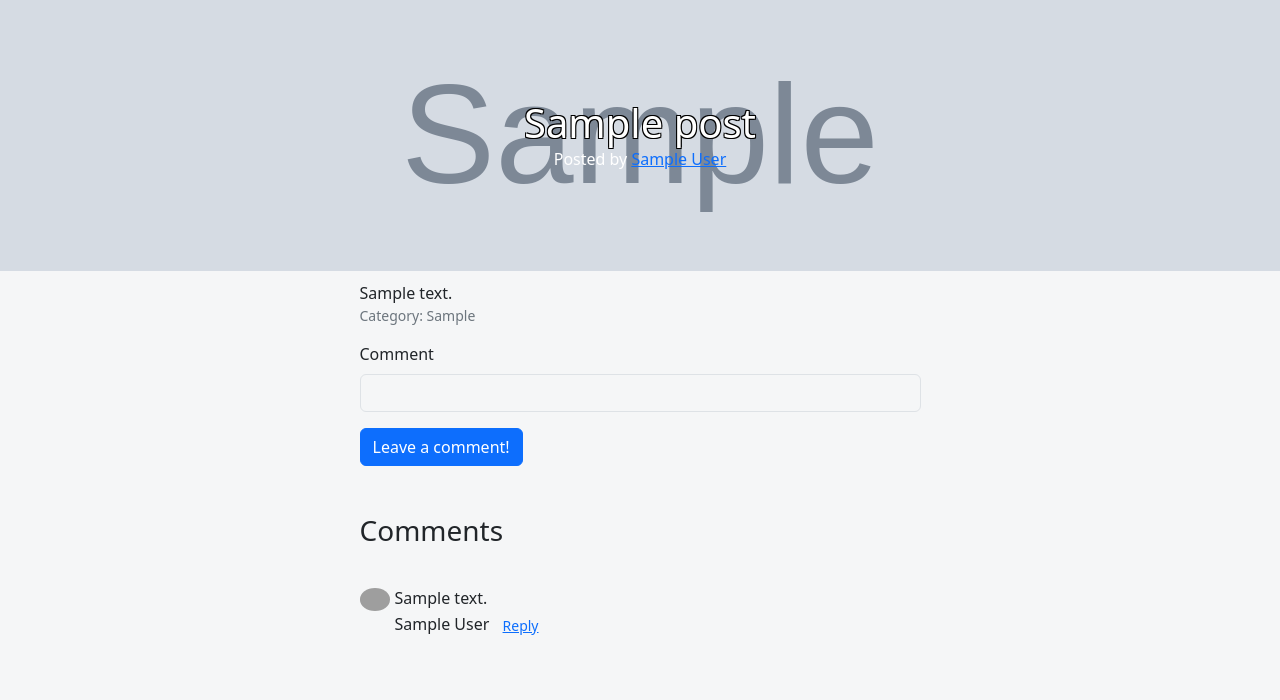
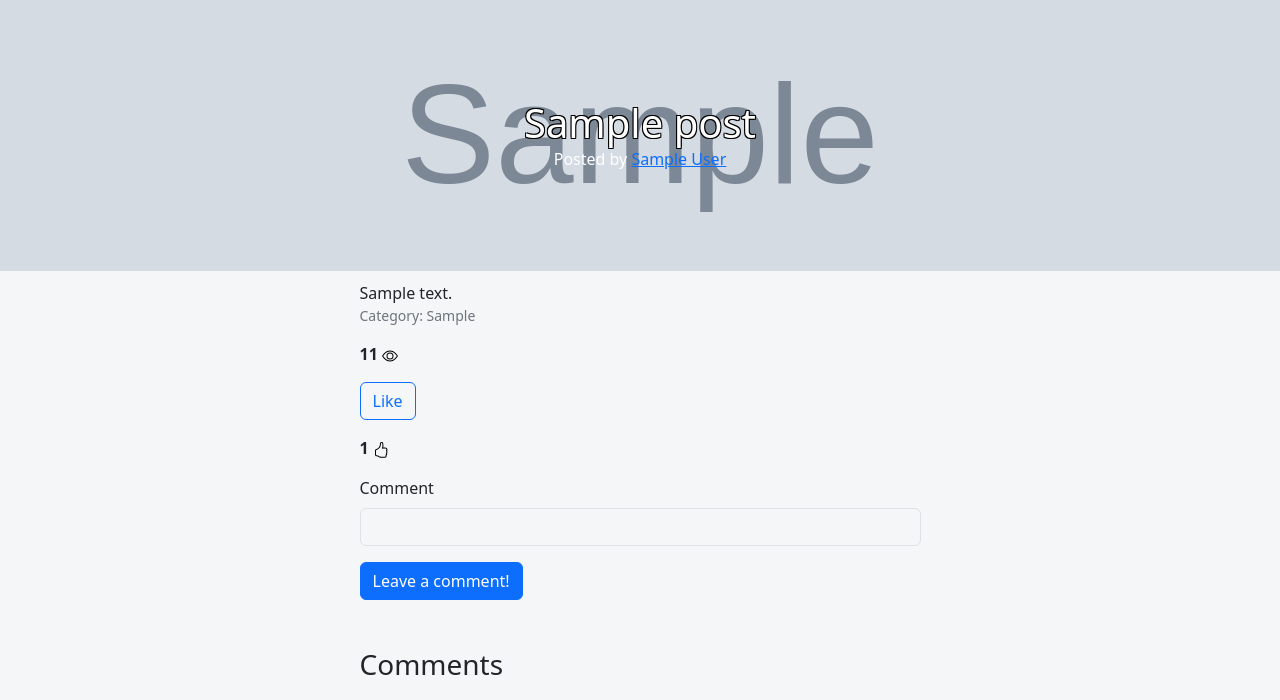
Before and after one commit to Selorme/ruthselorme, a Flask app: page /post/1 in a window 1280 px wide. Shown: the part 89-789 px from the top of the page. Run offline with Flask 3, Linux system fonts and the light colour scheme; tables that the repository leaves empty hold one stand-in row (values such as "Sample post"); grey boxes marked "Sample" are stand-in pictures; some libraries are stand-ins or nearby versions; grey boxes are pictures that could not be loaded.

Commit message:
this is the simplest update I've ever made to this web service, added like feature and view counter

```diff
--- a/app.py
+++ b/app.py
@@ -1,4 +1,4 @@
-from flask import Flask, abort, render_template, request, redirect, url_for, flash
+from flask import Flask, abort, render_template, request, redirect, url_for, flash, jsonify
 from datetime import datetime, date
 from flask_bootstrap import Bootstrap
 from flask_sqlalchemy import SQLAlchemy
@@ -85,6 +85,9 @@ class Post(db.Model):
     scheduled_datetime: Mapped[datetime] = mapped_column(db.DateTime, nullable=True)
 
     comments = relationship("Comment", back_populates="parent_post")
+
+    views: Mapped[int] = mapped_column(Integer, default=0)
+    likes: Mapped[int] = mapped_column(Integer, default=0)
 
 
 # Table for registered users
@@ -553,6 +556,10 @@ def audacity():
 @app.route("/post/<int:post_id>", methods=["GET", "POST"])
 def show_post(post_id):
     requested_post = db.get_or_404(Post, post_id)
+
+    requested_post.views += 1
+    db.session.commit()
+
     comment_form = CommentForm()
 
     if comment_form.validate_on_submit():
@@ -588,6 +595,16 @@ def show_post(post_id):
         categories=categories,
         copyright_year=year
     )
+
+
+# Route to handle the like functionality
+@app.route('/post/<int:post_id>/like', methods=['POST'])
+def like_post(post_id):
+    post = db.get_or_404(Post, post_id)
+    post.likes += 1
+    db.session.commit()
+    return jsonify({'likes': post.likes})  # Return updated likes count as JSON
+
 
 @app.route('/search')
 def search():
--- a/static/css/styles.css
+++ b/static/css/styles.css
@@ -522,6 +522,14 @@ body.dark-mode .github {
     content: url('/static/img/github.svg');
 }
 
+body.dark-mode .eye {
+    content: url('/static/img/eye.svg');
+}
+
+body.dark-mode .thumb {
+    content: url('/static/img/thumbsup.svg')
+}
+
 .cke_editable p {
     text-align: left !important;
 }
--- a/static/js/scripts.js
+++ b/static/js/scripts.js
@@ -1,4 +1,5 @@
 console.log("JavaScript file loaded");
+
 window.addEventListener('DOMContentLoaded', () => {
     let scrollPos = 0;
     const mainNav = document.getElementById('mainNav');
@@ -75,7 +76,6 @@ function initializeSubscriptionReminder() {
 
 document.addEventListener('DOMContentLoaded', initializeSubscriptionReminder);
 
-
 document.addEventListener('DOMContentLoaded', function() {
     const scheduleBtn = document.querySelector('input[name="schedule"]');
     const dateInput = document.querySelector('input[name="publish_date"]');
@@ -106,3 +106,30 @@ document.addEventListener('DOMContentLoaded', function() {
         });
     });
 });
+
+// Like button functionality with page reload
+function likePost(postId) {
+    fetch(`/post/${postId}/like`, {
+        method: 'POST',
+        headers: {
+            'Content-Type': 'application/json'
+        }
+    })
+    .then(response => response.json())
+    .then(data => {
+        // Optional: Reload the page to update the like count
+        location.reload();  // Reload the current page
+    })
+    .catch(error => console.error('Error:', error));
+}
+
+// Attach event listener to like buttons
+document.addEventListener('DOMContentLoaded', function() {
+    const likeButtons = document.querySelectorAll('.like-button');
+    likeButtons.forEach(button => {
+        button.addEventListener('click', function() {
+            const postId = this.getAttribute('data-post-id');
+            likePost(postId);
+        });
+    });
+});
--- a/templates/post.html
+++ b/templates/post.html
@@ -28,6 +28,15 @@
                     {% endif %}
                 </div>
                 <p class="text-muted">Category: {{ post.category }}</p>
+
+                <!--like counter-->
+                <div class="post-likes-views mt-3">
+                    <p><strong>{{ post.views }} </strong><img  class="eye" src="/static/img/eyedark.svg" alt="eye svg"/></p>
+                    <button id="like-button" onclick="likePost({{ post.id }})" class="btn btn-outline-primary mb-3">
+                        Like
+                    </button>
+                    <p id="like-count"><strong>{{ post.likes }} </strong><img class="thumb" src="/static/img/thumbsupdark.svg" alt="thumbs up svg"/></p>
+                </div>
 
                 <!-- Comment Form -->
                 <form action="{{ url_for('show_post', post_id=post.id) }}" method="post">
```
Also changed, not shown: static/img/eye.svg (added), static/img/eyedark.svg (added), static/img/thumbsup.svg (added), static/img/thumbsupdark.svg (added). Lines whose indentation alone changed are shown as unchanged.
